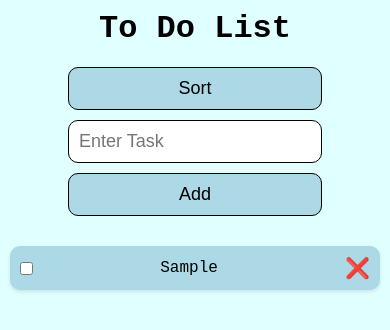
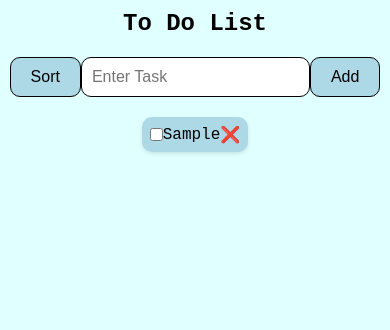
Before and after one commit to asheekasamuels/toDoApp, a plain HTML site: page index.html in a window 390 px wide. Both pictures are taken after typing "Sample" into the empty fields and a click on the button "Add". Drawn offline with Linux system fonts and the light colour scheme.

Commit message:
media new

```diff
--- a/css/style.css
+++ b/css/style.css
@@ -35,26 +35,23 @@ h1 {
 /* Container styles */
 #container {
     display: flex;
-    flex-direction: column;
     align-items: center;
     margin-bottom: 20px;
 }
 
 /* Input styles */
 #input1 {
-    width: 100%; /* Take full width */
+    flex: 1;
     padding: 10px;
     border: 1px solid black;
     background-color: #fff;
     font-size: 18px;
     border-radius: 10px;
-    margin-bottom: 10px; /* Separate from next element */
     outline: none;
 }
 
 /* Add button styles */
 #addButton, #sortButton {
-    width: 100%; /* Take full width */
     padding: 10px 20px;
     border: 1px solid black;
     background-color: lightblue;
@@ -62,7 +59,6 @@ h1 {
     cursor: pointer;
     border-radius: 10px;
     font-size: 18px;
-    margin-bottom: 10px;
 }
 
 #addButton:hover, #sortButton:hover {
@@ -73,7 +69,6 @@ h1 {
 #tasks {
     list-style: none;
     padding: 0;
-    width: 100%;
 }
 
 .task {
@@ -104,16 +99,33 @@ h1 {
     color: red;
 }
 
-@media screen and (max-width: 430px) {
+/* Responsive adjustments */
+@media screen and (max-width: 700px) {
+    body {
+        max-width: 100%;
+    }
+
     section {
         padding: 10px;
     }
-}
 
-@media screen and (max-width: 370px) {
-    #container {
-        width: 80%;
-        margin: auto;
-        height: 80vh;
+    h1 {
+        font-size: 24px;
+    }
+
+    #input1 {
+        font-size: 16px;
+    }
+
+    #addButton, #sortButton {
+        font-size: 16px;
+    }
+
+    .task {
+        padding: 8px;
+    }
+
+    .deleteButton {
+        font-size: 16px;
     }
 }
```
